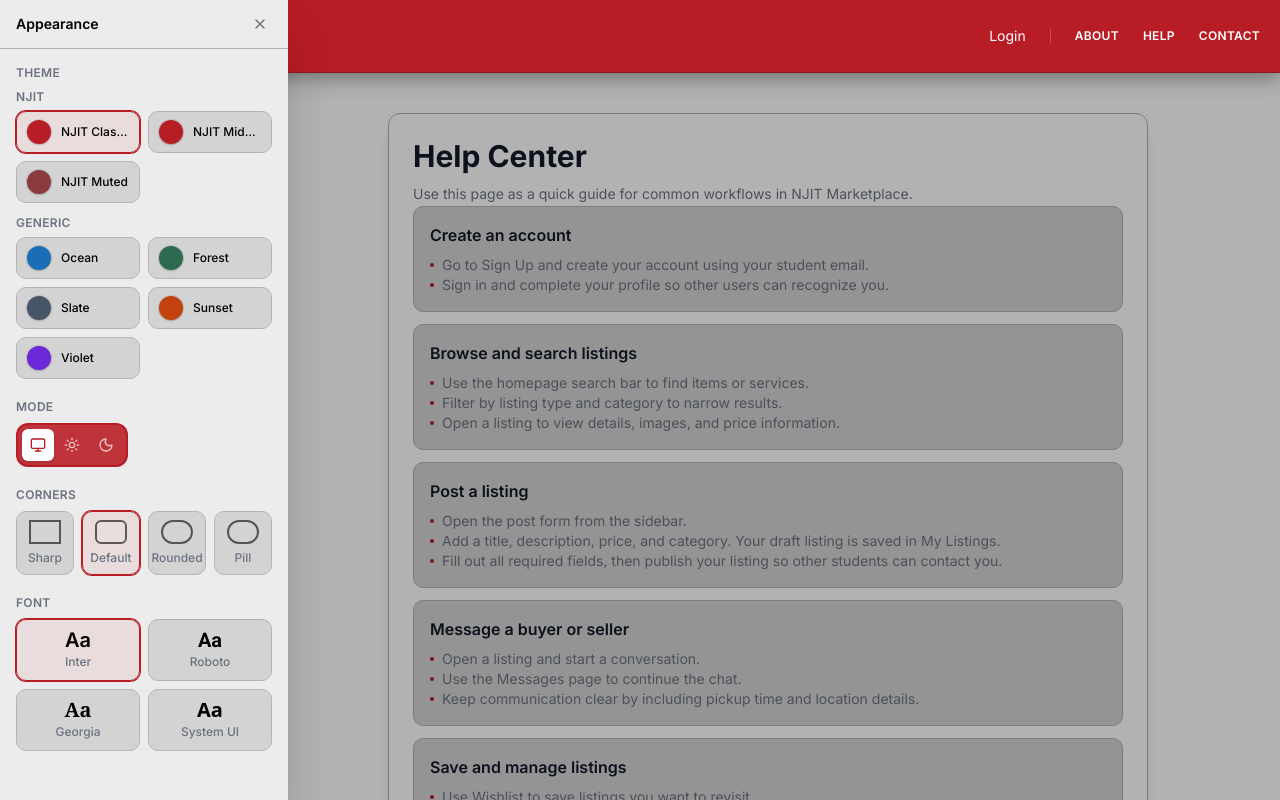
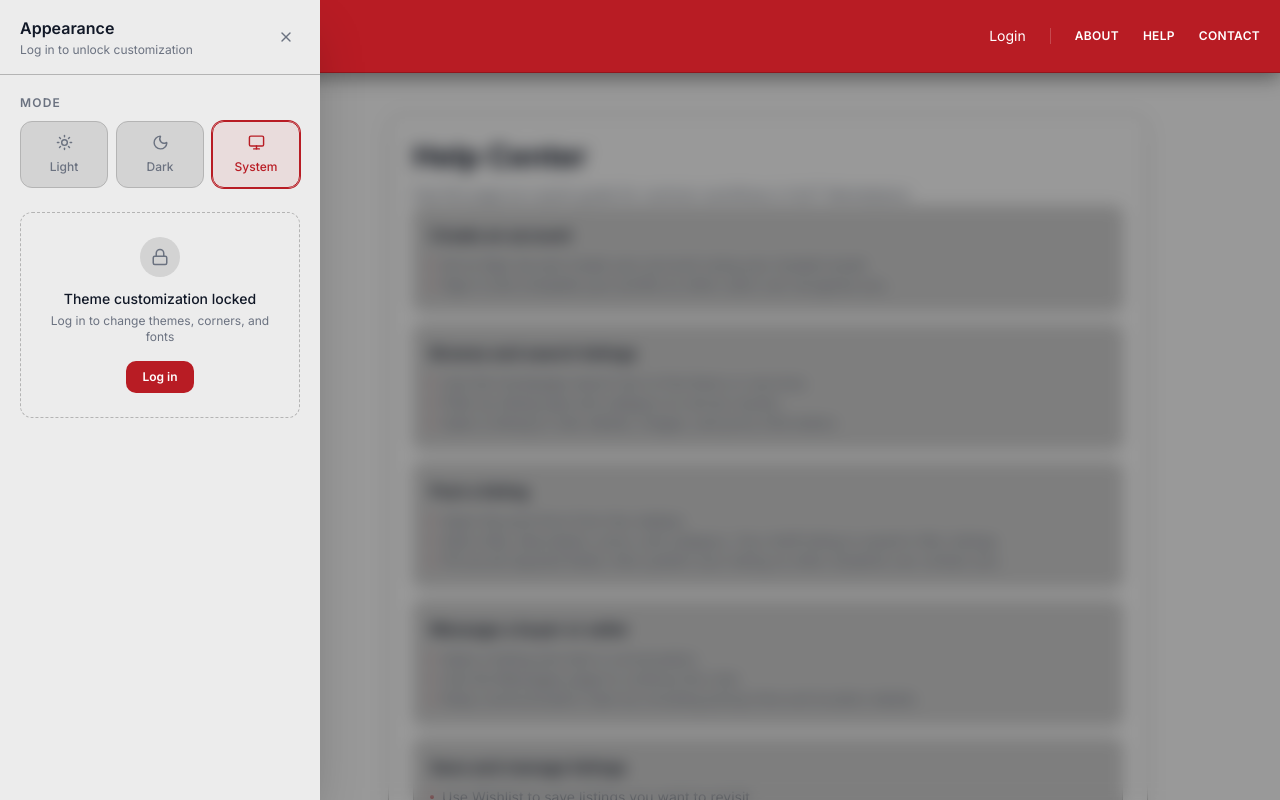
Before and after one commit to campus-marketplace-app/campus-marketplace, a React (Vite) app in the folder apps/web/: page /help in a window 1280 px wide. Both pictures are taken after a click on the button "Appearance". Built offline with nearby package versions, Linux system fonts and the light colour scheme.

Commit message:
Fix: removed unessary themes and made it more cohesive

```diff
--- a/apps/web/src/config/presets.ts
+++ b/apps/web/src/config/presets.ts
@@ -81,109 +81,13 @@ export const PRESETS: ThemePreset[] = [
     },
   },
 
-  // --- Generic ---
-  {
-    id: 'ocean',
-    name: 'Ocean',
-    category: 'generic',
-    light: {
-      primary: '#1a6eb5',
-      secondary: '#FFFFFF',
-      accent: '#93c5fd',
-      background: '#eef4fb',
-      textOnPrimary: '#FFFFFF',
-    },
-    dark: {
-      primary: '#2563eb',
-      secondary: '#0f172a',
-      accent: '#93c5fd',
-      background: '#0c1220',
-      textOnPrimary: '#FFFFFF',
-    },
-  },
-  {
-    id: 'forest',
-    name: 'Forest',
-    category: 'generic',
-    light: {
-      primary: '#2d6a4f',
-      secondary: '#FFFFFF',
-      accent: '#86efac',
-      background: '#eef7f1',
-      textOnPrimary: '#FFFFFF',
-    },
-    dark: {
-      primary: '#3a8c65',
-      secondary: '#0f1a13',
-      accent: '#86efac',
-      background: '#0c1510',
-      textOnPrimary: '#FFFFFF',
-    },
-  },
-  {
-    id: 'slate',
-    name: 'Slate',
-    category: 'generic',
-    light: {
-      primary: '#475569',
-      secondary: '#FFFFFF',
-      accent: '#94a3b8',
-      background: '#f1f5f9',
-      textOnPrimary: '#FFFFFF',
-    },
-    dark: {
-      primary: '#64748b',
-      secondary: '#0f172a',
-      accent: '#94a3b8',
-      background: '#0d1117',
-      textOnPrimary: '#FFFFFF',
-    },
-  },
-  {
-    id: 'sunset',
-    name: 'Sunset',
-    category: 'generic',
-    light: {
-      primary: '#c2410c',
-      secondary: '#FFFFFF',
-      accent: '#fdba74',
-      background: '#fdf4ee',
-      textOnPrimary: '#FFFFFF',
-    },
-    dark: {
-      primary: '#ea580c',
-      secondary: '#1a0f0a',
-      accent: '#fdba74',
-      background: '#160d08',
-      textOnPrimary: '#FFFFFF',
-    },
-  },
-  {
-    id: 'violet',
-    name: 'Violet',
-    category: 'generic',
-    light: {
-      primary: '#6d28d9',
-      secondary: '#FFFFFF',
-      accent: '#c4b5fd',
-      background: '#f5f3ff',
-      textOnPrimary: '#FFFFFF',
-    },
-    dark: {
-      primary: '#7c3aed',
-      secondary: '#0f0a1a',
-      accent: '#c4b5fd',
-      background: '#0d0a16',
-      textOnPrimary: '#FFFFFF',
-    },
-  },
 ];
 
 export const DEFAULT_PRESET_ID = 'njit-classic';
 
 // --- Radius options ---
 
-export type RadiusId = 'sharp' | 'default' | 'rounded' | 'pill';
+export type RadiusId = 'sharp' | 'default' | 'rounded';
 
 export interface RadiusOption {
   id: RadiusId;
@@ -204,13 +108,8 @@ export const RADIUS_OPTIONS: RadiusOption[] = [
   },
   {
     id: 'rounded',
-    name: 'Rounded',
+    name: 'Round',
     vars: { '--radius': '12px', '--radius-sm': '6px', '--radius-lg': '18px', '--radius-pill': '9999px' },
-  },
-  {
-    id: 'pill',
-    name: 'Pill',
-    vars: { '--radius': '9999px', '--radius-sm': '9999px', '--radius-lg': '9999px', '--radius-pill': '9999px' },
   },
 ];
 
--- a/apps/web/src/contexts/ThemeContext.tsx
+++ b/apps/web/src/contexts/ThemeContext.tsx
@@ -4,12 +4,14 @@ import {
   useContext,
   useEffect,
   useMemo,
+  useRef,
   useState,
   type ReactNode,
 } from 'react';
 import { adjustLightness, blendColors, desaturate } from '../lib/color-utils';
 import {
   LocalStoragePreferences,
+  UserLocalStoragePreferences,
   type PreferencesStorage,
   type StoredThemePrefs,
 } from '../lib/theme-storage';
@@ -39,13 +41,15 @@ function resolveMode(pref: ThemeModePreference, sysDark: boolean): ResolvedTheme
   return sysDark ? 'dark' : 'light';
 }
 
+const DEFAULT_PREFS: StoredThemePrefs = {
+  presetId: DEFAULT_PRESET_ID,
+  mode: 'system',
+  radius: DEFAULT_RADIUS_ID,
+  fontId: DEFAULT_FONT_ID,
+};
+
 function loadInitialPrefs(storage: PreferencesStorage): StoredThemePrefs {
-  return storage.load() ?? {
-    presetId: DEFAULT_PRESET_ID,
-    mode: 'system',
-    radius: DEFAULT_RADIUS_ID,
-    fontId: DEFAULT_FONT_ID,
-  };
+  return storage.load() ?? DEFAULT_PREFS;
 }
 
 function findPreset(id: string): ThemePreset {
@@ -128,19 +132,25 @@ type ThemeContextValue = {
 
   // Style controls
   radiusId: string;
-  setRadius: (radius: 'sharp' | 'default' | 'rounded' | 'pill') => void;
+  setRadius: (radius: 'sharp' | 'default' | 'rounded') => void;
   fontId: string;
   setFont: (id: string) => void;
+
+  // Auth lifecycle hooks
+  resetToDefaults: () => void;
+  loadPrefsForUser: (userId: string) => void;
 };
 
 const ThemeContext = createContext<ThemeContextValue | undefined>(undefined);
 
-const storage: PreferencesStorage = new LocalStoragePreferences();
+export function ThemeProvider({ children }: { children: ReactNode }) {
+  // storageRef holds the active storage backend — swapped to per-user storage on login.
+  // Initialized separately from useState to avoid accessing the ref during render.
+  const storageRef = useRef<PreferencesStorage>(new LocalStoragePreferences());
 
-export function ThemeProvider({ children }: { children: ReactNode }) {
   // Read prefs synchronously so useState is initialized with the right values —
   // prevents a flash of the default theme on load.
-  const [prefs, setPrefs] = useState<StoredThemePrefs>(() => loadInitialPrefs(storage));
+  const [prefs, setPrefs] = useState<StoredThemePrefs>(() => loadInitialPrefs(new LocalStoragePreferences()));
   const [sysDark, setSysDark] = useState(systemPrefersDark);
 
   // Listen for OS dark mode changes.
@@ -177,7 +187,7 @@ export function ThemeProvider({ children }: { children: ReactNode }) {
   const updatePrefs = useCallback((patch: Partial<StoredThemePrefs>) => {
     setPrefs(prev => {
       const next = { ...prev, ...patch };
-      storage.save(next);
+      storageRef.current.save(next);
       return next;
     });
   }, []);
@@ -186,6 +196,21 @@ export function ThemeProvider({ children }: { children: ReactNode }) {
   const setPreset = useCallback((presetId: string) => updatePrefs({ presetId }), [updatePrefs]);
   const setRadius = useCallback((radius: StoredThemePrefs['radius']) => updatePrefs({ radius }), [updatePrefs]);
   const setFont = useCallback((fontId: string) => updatePrefs({ fontId }), [updatePrefs]);
+
+  /** Called on logout — reverts to default theme and switches back to anonymous storage. */
+  const resetToDefaults = useCallback(() => {
+    storageRef.current = new LocalStoragePreferences();
+    storageRef.current.save(DEFAULT_PREFS);
+    setPrefs(DEFAULT_PREFS);
+  }, []);
+
+  /** Called on login — switches to per-user storage and restores saved prefs if any. */
+  const loadPrefsForUser = useCallback((userId: string) => {
+    const userStorage = new UserLocalStoragePreferences(userId);
+    storageRef.current = userStorage;
+    const saved = userStorage.load();
+    setPrefs(saved ?? DEFAULT_PREFS);
+  }, []);
 
   const value = useMemo<ThemeContextValue>(() => ({
     schoolName: NJIT_THEME.school_name,
@@ -203,7 +228,9 @@ export function ThemeProvider({ children }: { children: ReactNode }) {
     setRadius,
     fontId: prefs.fontId,
     setFont,
-  }), [prefs, resolvedThemeMode, setThemeMode, setPreset, setRadius, setFont]);
+    resetToDefaults,
+    loadPrefsForUser,
+  }), [prefs, resolvedThemeMode, setThemeMode, setPreset, setRadius, setFont, resetToDefaults, loadPrefsForUser]);
 
   return <ThemeContext.Provider value={value}>{children}</ThemeContext.Provider>;
 }
--- a/apps/web/src/features/theme-customizer/PresetGrid.tsx
+++ b/apps/web/src/features/theme-customizer/PresetGrid.tsx
@@ -3,61 +3,43 @@ import { useTheme } from '../../contexts/ThemeContext';
 export default function PresetGrid() {
   const { presets, activePresetId, setPreset, resolvedThemeMode } = useTheme();
 
-  const school = presets.filter(p => p.category === 'school');
-  const generic = presets.filter(p => p.category === 'generic');
-
   return (
-    <div className="space-y-3">
-      <PresetSection label="NJIT" presets={school} activeId={activePresetId} mode={resolvedThemeMode} onSelect={setPreset} />
-      <PresetSection label="Generic" presets={generic} activeId={activePresetId} mode={resolvedThemeMode} onSelect={setPreset} />
-    </div>
-  );
-}
-
-function PresetSection({
-  label,
-  presets,
-  activeId,
-  mode,
-  onSelect,
-}: {
-  label: string;
-  presets: ReturnType<typeof useTheme>['presets'];
-  activeId: string;
-  mode: 'light' | 'dark';
-  onSelect: (id: string) => void;
-}) {
-  return (
-    <div>
-      <p className="mb-1.5 text-xs font-semibold uppercase tracking-wide text-[var(--color-text-muted)]">{label}</p>
-      <div className="grid grid-cols-2 gap-2">
+    <div className="flex flex-col gap-2">
       {presets.map(preset => {
-          const colors = mode === 'dark' ? preset.dark : preset.light;
-          const isActive = preset.id === activeId;
+        const colors = resolvedThemeMode === 'dark' ? preset.dark : preset.light;
+        const isActive = preset.id === activePresetId;
         return (
           <button
             key={preset.id}
             type="button"
-              onClick={() => onSelect(preset.id)}
+            onClick={() => setPreset(preset.id)}
             className={[
-                'flex items-center gap-2.5 rounded-lg border px-2.5 py-2 text-left transition-all',
+              'flex items-center gap-3 rounded-xl border px-3 py-2.5 text-left transition-all',
               isActive
                 ? 'border-[var(--color-primary)] bg-[var(--color-primary)]/8 ring-1 ring-[var(--color-primary)]'
-                  : 'border-[var(--color-border)] bg-[var(--color-surface)] hover:border-[var(--color-primary)]/50',
+                : 'border-[var(--color-border)] bg-[var(--color-surface)] hover:border-[var(--color-primary)]/40',
             ].join(' ')}
           >
-              {/* Color swatch */}
+            {/* Swatch cluster */}
+            <span className="relative h-7 w-7 shrink-0">
               <span
-                className="h-6 w-6 shrink-0 rounded-full shadow-sm ring-1 ring-black/10"
+                className="absolute inset-0 rounded-full shadow-sm ring-1 ring-black/10"
                 style={{ backgroundColor: colors.primary }}
               />
-              <span className="truncate text-xs font-medium text-[var(--color-text-on-primary-surface,#111)]" style={{ color: 'inherit' }}>
-                {preset.name}
+              <span
+                className="absolute bottom-0 right-0 h-3.5 w-3.5 rounded-full ring-1 ring-black/10"
+                style={{ backgroundColor: colors.background }}
+              />
             </span>
+            <span className="text-sm font-medium text-[var(--color-text)]">{preset.name}</span>
+            {isActive && (
+              <span className="ml-auto text-[10px] font-semibold uppercase tracking-wide text-[var(--color-primary)]">
+                Active
+              </span>
+            )}
           </button>
         );
       })}
     </div>
-    </div>
   );
 }
--- a/apps/web/src/features/theme-customizer/RadiusPicker.tsx
+++ b/apps/web/src/features/theme-customizer/RadiusPicker.tsx
@@ -9,7 +9,7 @@ export default function RadiusPicker() {
       {RADIUS_OPTIONS.map(option => {
         const isActive = radiusId === option.id;
         /** Preview radius: cap at 12px so the visual box stays readable. */
-        const previewRadius = option.id === 'pill' ? '12px' : option.vars['--radius'];
+        const previewRadius = option.vars['--radius'];
         return (
           <button
             key={option.id}
--- a/apps/web/src/features/theme-customizer/index.tsx
+++ b/apps/web/src/features/theme-customizer/index.tsx
@@ -1,5 +1,6 @@
-import { X } from 'lucide-react';
-import ThemeModeToggle from '../theme-mode-toggle';
+import { Monitor, Sun, Moon, X, Lock } from 'lucide-react';
+import { Link } from 'react-router-dom';
+import { useTheme, type ThemeModePreference } from '../../contexts/ThemeContext';
 import PresetGrid from './PresetGrid';
 import RadiusPicker from './RadiusPicker';
 import FontPicker from './FontPicker';
@@ -7,63 +8,117 @@ import FontPicker from './FontPicker';
 type ThemeCustomizerProps = {
   open: boolean;
   onClose: () => void;
+  isLoggedIn: boolean;
 };
 
-export default function ThemeCustomizer({ open, onClose }: ThemeCustomizerProps) {
+const MODES: { value: ThemeModePreference; label: string; Icon: typeof Monitor }[] = [
+  { value: 'light',  label: 'Light',  Icon: Sun     },
+  { value: 'dark',   label: 'Dark',   Icon: Moon    },
+  { value: 'system', label: 'System', Icon: Monitor },
+];
+
+export default function ThemeCustomizer({ open, onClose, isLoggedIn }: ThemeCustomizerProps) {
+  const { themeModePreference, setThemeMode } = useTheme();
+
   return (
     <>
-      {/* Backdrop */}
       {open && (
         <div
-          className="fixed inset-0 z-40 bg-black/30"
+          className="fixed inset-0 z-40 bg-black/40 backdrop-blur-sm"
           onClick={onClose}
           aria-hidden="true"
         />
       )}
 
-      {/* Panel */}
       <div
         className={[
-          'fixed left-0 top-0 z-50 flex h-full w-72 flex-col bg-[var(--color-background)] shadow-2xl transition-transform duration-300',
+          'fixed left-0 top-0 z-50 flex h-full w-80 flex-col bg-[var(--color-background)] shadow-2xl transition-transform duration-300',
           open ? 'translate-x-0' : '-translate-x-full',
         ].join(' ')}
-        aria-label="Appearance settings"
         role="dialog"
         aria-modal="true"
+        aria-label="Appearance settings"
       >
         {/* Header */}
-        <div className="flex items-center justify-between border-b border-[var(--color-border)] px-4 py-3">
-          <h2 className="text-sm font-semibold">Appearance</h2>
+        <div className="flex items-center justify-between px-5 py-4 border-b border-[var(--color-border)]">
+          <div>
+            <h2 className="text-base font-semibold text-[var(--color-text)]">Appearance</h2>
+            <p className="text-xs text-[var(--color-text-muted)] mt-0.5">
+              {isLoggedIn ? 'Customize how the app looks' : 'Log in to unlock customization'}
+            </p>
+          </div>
           <button
             type="button"
             onClick={onClose}
-            className="rounded-md p-1 text-[var(--color-text-muted)] hover:bg-[var(--color-surface)] hover:text-[var(--color-primary)] transition-colors"
-            aria-label="Close appearance settings"
+            className="rounded-lg p-1.5 text-[var(--color-text-muted)] hover:bg-[var(--color-surface)] hover:text-[var(--color-text)] transition-colors"
+            aria-label="Close"
           >
             <X size={16} />
           </button>
         </div>
 
-        {/* Scrollable content */}
-        <div className="flex-1 space-y-5 overflow-y-auto px-4 py-4">
-          <Section label="Theme">
-            <PresetGrid />
-          </Section>
+        {/* Content */}
+        <div className="flex-1 overflow-y-auto px-5 py-5 space-y-6">
 
+          {/* Mode — always available */}
           <Section label="Mode">
-            {/* ThemeModeToggle uses --color-primary colors so wrap in primary bg */}
-            <div className="inline-flex rounded-xl bg-[var(--color-primary)] p-0.5">
-              <ThemeModeToggle />
+            <div className="grid grid-cols-3 gap-2">
+              {MODES.map(({ value, label, Icon }) => {
+                const active = themeModePreference === value;
+                return (
+                  <button
+                    key={value}
+                    type="button"
+                    onClick={() => setThemeMode(value)}
+                    className={[
+                      'flex flex-col items-center gap-2 rounded-xl border py-3 transition-all',
+                      active
+                        ? 'border-[var(--color-primary)] bg-[var(--color-primary)]/8 text-[var(--color-primary)] ring-1 ring-[var(--color-primary)]'
+                        : 'border-[var(--color-border)] bg-[var(--color-surface)] text-[var(--color-text-muted)] hover:border-[var(--color-primary)]/40 hover:text-[var(--color-text)]',
+                    ].join(' ')}
+                  >
+                    <Icon size={17} />
+                    <span className="text-xs font-medium">{label}</span>
+                  </button>
+                );
+              })}
             </div>
           </Section>
 
-          <Section label="Corners">
-            <RadiusPicker />
-          </Section>
+          {/* Locked sections — require login */}
+          {isLoggedIn ? (
+            <>
+              <Section label="Theme">
+                <PresetGrid />
+              </Section>
 
-          <Section label="Font">
-            <FontPicker />
-          </Section>
+              <Section label="Corners">
+                <RadiusPicker />
+              </Section>
+
+              <Section label="Font">
+                <FontPicker />
+              </Section>
+            </>
+          ) : (
+            <div className="rounded-xl border border-dashed border-[var(--color-border)] px-4 py-6 flex flex-col items-center gap-3 text-center">
+              <span className="flex h-10 w-10 items-center justify-center rounded-full bg-[var(--color-surface)]">
+                <Lock size={18} className="text-[var(--color-text-muted)]" />
+              </span>
+              <div>
+                <p className="text-sm font-medium text-[var(--color-text)]">Theme customization locked</p>
+                <p className="mt-1 text-xs text-[var(--color-text-muted)]">Log in to change themes, corners, and fonts</p>
+              </div>
+              <Link
+                to="/login"
+                onClick={onClose}
+                className="mt-1 rounded-lg bg-[var(--color-primary)] px-4 py-2 text-xs font-semibold text-[var(--color-text-on-primary)] hover:opacity-90 transition-opacity"
+              >
+                Log in
+              </Link>
+            </div>
+          )}
+
         </div>
       </div>
     </>
@@ -73,7 +128,7 @@ export default function ThemeCustomizer({ open, onClose }: ThemeCustomizerProps)
 function Section({ label, children }: { label: string; children: React.ReactNode }) {
   return (
     <div>
-      <p className="mb-2 text-xs font-semibold uppercase tracking-wide text-[var(--color-text-muted)]">
+      <p className="mb-2.5 text-xs font-semibold uppercase tracking-widest text-[var(--color-text-muted)]">
         {label}
       </p>
       {children}
--- a/apps/web/src/layouts/sidebar-layout.tsx
+++ b/apps/web/src/layouts/sidebar-layout.tsx
@@ -8,6 +8,7 @@ import { getSessionFromTokens, getNotifications, subscribeToNotifications, markA
 import { useProfile } from "../hooks/useProfile";
 import type { SessionUser } from "../features/types";
 import { useNavigate } from 'react-router-dom';
+import { useTheme } from '../contexts/ThemeContext';
 
 export default function SidebarLayout() {
     const [searchQuery, setSearchQuery] = useState('');
@@ -31,6 +32,7 @@ export default function SidebarLayout() {
     // Profile is fetched via the cache — shared with profile.tsx and my-listings.tsx.
     const { data: profile } = useProfile(user?.id);
     const navigate = useNavigate();
+    const { resetToDefaults, loadPrefsForUser } = useTheme();
 
     const clearStoredTokens = () => {
         localStorage.removeItem("access_token");
@@ -41,6 +43,7 @@ export default function SidebarLayout() {
         clearStoredTokens();
         setIsLoggedIn(false);
         setUser(null);
+        resetToDefaults();
         navigate("/login", { replace: true });
     };
 
@@ -93,6 +96,7 @@ export default function SidebarLayout() {
                 }
 
                 setUser(user);
+                loadPrefsForUser(user.id);
                 const notifs = await getNotifications(user.id);
                 setNotifications(notifs);
                 setIsLoggedIn(true);
@@ -104,7 +108,7 @@ export default function SidebarLayout() {
         };
 
         void checkUserSession();
-    }, [location.pathname, profileRefreshKey]);
+    }, [location.pathname, profileRefreshKey, loadPrefsForUser]);
 
     // Subscribe to realtime notifications when user logs in.
     useEffect(() => {
@@ -115,6 +119,7 @@ export default function SidebarLayout() {
         });
 
         return unsubscribe;
+    // eslint-disable-next-line react-hooks/exhaustive-deps
     }, [user?.id]);
 
     return (
@@ -171,6 +176,7 @@ export default function SidebarLayout() {
             <ThemeCustomizer
                 open={showCustomizer}
                 onClose={() => setShowCustomizer(false)}
+                isLoggedIn={!!user}
             />
         </div>
     );
--- a/apps/web/src/lib/theme-storage.ts
+++ b/apps/web/src/lib/theme-storage.ts
@@ -7,7 +7,7 @@
 export interface StoredThemePrefs {
   presetId: string;
   mode: 'system' | 'light' | 'dark';
-  radius: 'sharp' | 'default' | 'rounded' | 'pill';
+  radius: 'sharp' | 'default' | 'rounded';
   fontId: string;
 }
 
@@ -19,6 +19,7 @@ export interface PreferencesStorage {
 const PREFS_KEY = 'campus-marketplace-theme-prefs';
 /** Legacy key written by the old ThemeContext — only stored the dark mode preference. */
 const LEGACY_MODE_KEY = 'campus-marketplace-theme-mode';
+const USER_PREFS_KEY_PREFIX = 'campus-marketplace-theme-prefs-user';
 
 export class LocalStoragePreferences implements PreferencesStorage {
   load(): StoredThemePrefs | null {
@@ -53,3 +54,30 @@ export class LocalStoragePreferences implements PreferencesStorage {
     }
   }
 }
+
+/** Per-user prefs stored under a user-specific key so each account has its own theme. */
+export class UserLocalStoragePreferences implements PreferencesStorage {
+  private readonly key: string;
+
+  constructor(userId: string) {
+    this.key = `${USER_PREFS_KEY_PREFIX}-${userId}`;
+  }
+
+  load(): StoredThemePrefs | null {
+    try {
+      const raw = localStorage.getItem(this.key);
+      if (raw) return JSON.parse(raw) as StoredThemePrefs;
+    } catch {
+      // Ignore storage errors
+    }
+    return null;
+  }
+
+  save(prefs: StoredThemePrefs): void {
+    try {
+      localStorage.setItem(this.key, JSON.stringify(prefs));
+    } catch {
+      // Ignore storage errors
+    }
+  }
+}
```
Lines whose indentation alone changed are shown as unchanged.
